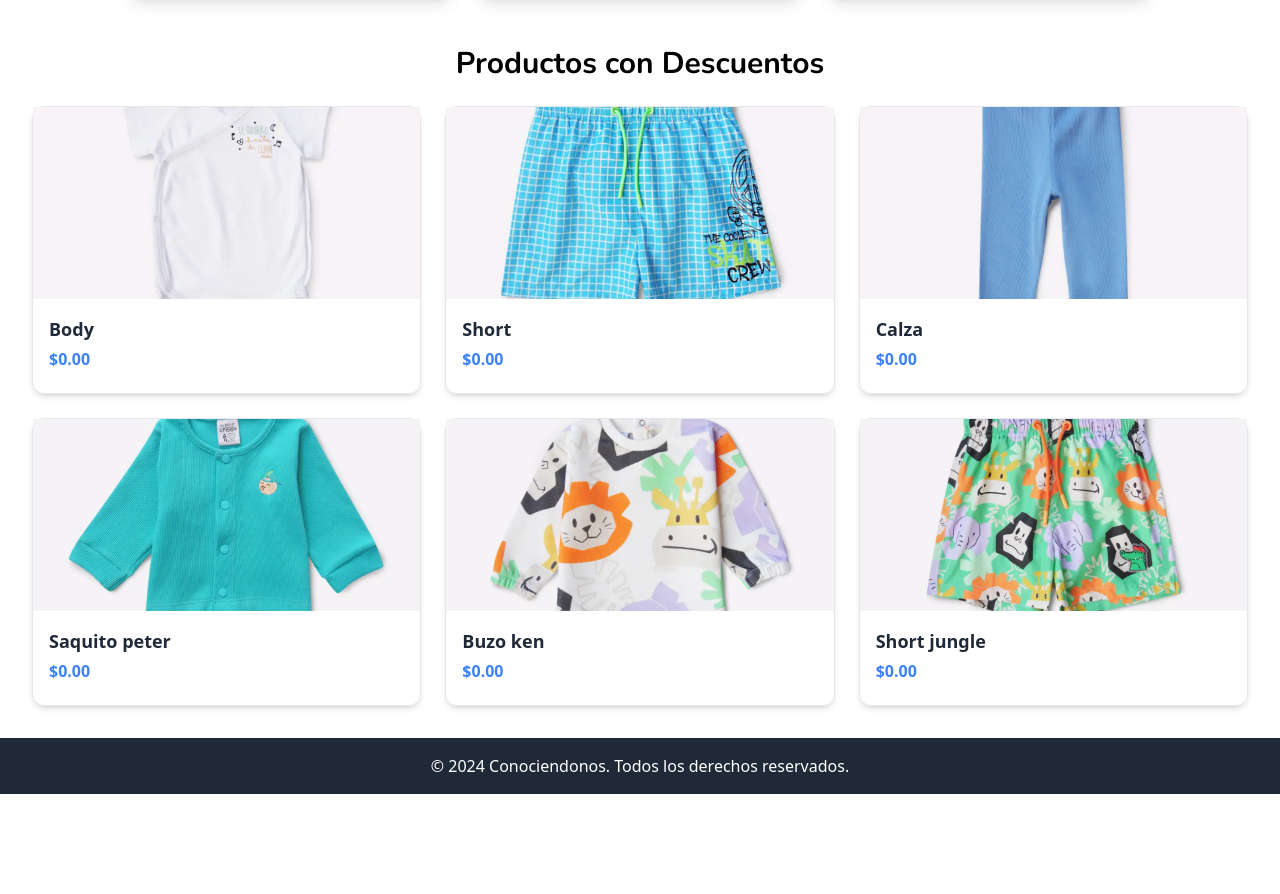
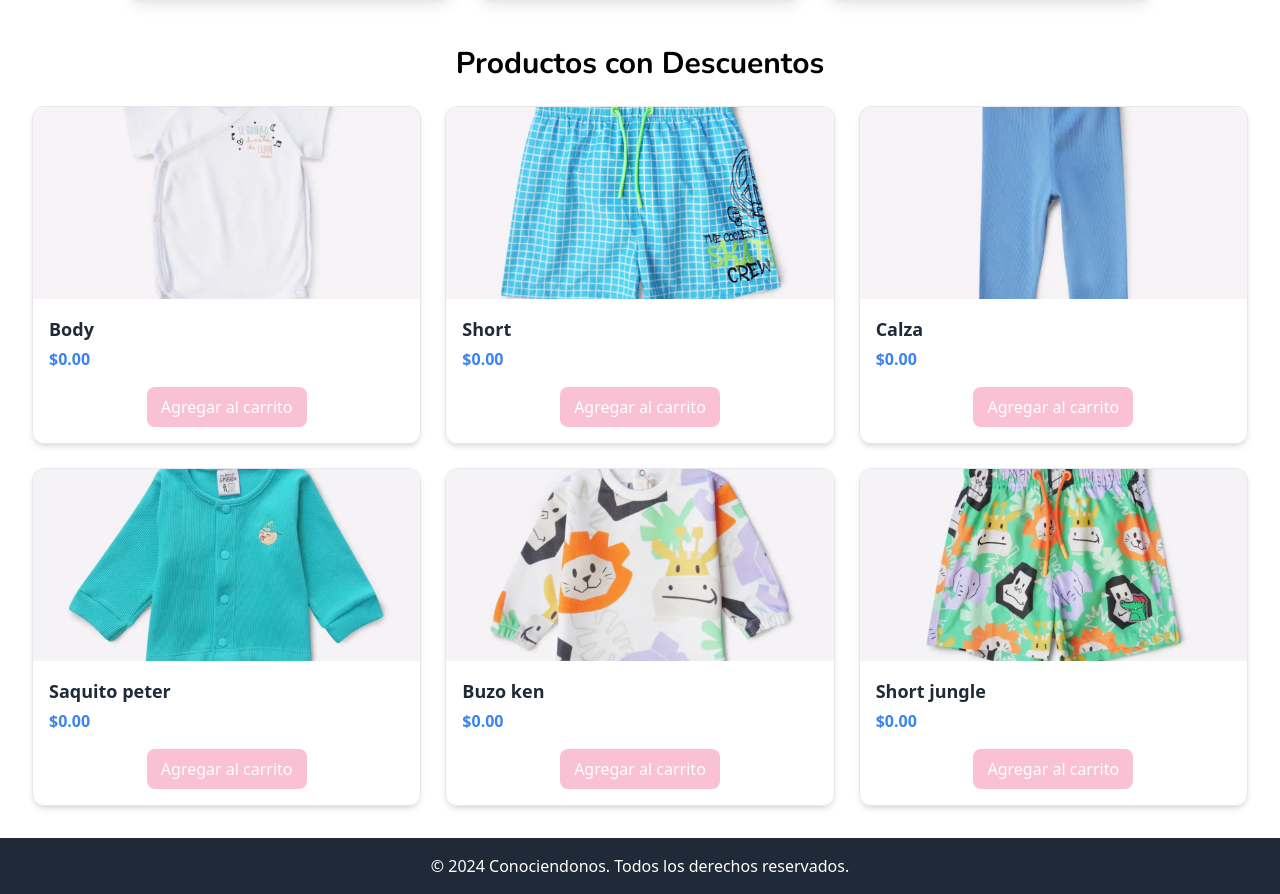
Before and after one commit to francoarmando1911/conociendonos-tienda, a React (Vite) app: page / in a window 1280 px wide. Shown: the part 850-1744 px from the top of the page. Before the commit the page ends 1644 px from the top, so only its background shows below. Built offline with nearby package versions, Linux system fonts and the light colour scheme.

Commit message:
Correcciones en productBox y agregue boton de agregar al carrito

```diff
--- a/src/App.tsx
+++ b/src/App.tsx
@@ -12,7 +12,7 @@ import Login from './pages/login';
 
 function App() {
   const [cartItems, setCartItems] = useState(0);
-  const [isMenuOpen] = useState(false);
+  //const [isMenuOpen] = useState(false);
 
   const addToCart = () => {
     setCartItems(cartItems + 1);
--- a/src/components/ProductBox.tsx
+++ b/src/components/ProductBox.tsx
@@ -18,7 +18,7 @@ const ProductBox: React.FC<ProductBoxProps> = ({ image, hoverImage, title, price
 
     return (
         <div
-            className="border rounded-xl shadow-md hover:shadow-lg transition duration-300 cursor-pointer min-h-72"
+            className="border rounded-xl shadow-md hover:shadow-lg transition duration-300 cursor-pointer min-h-72 overflow-hidden"
             onClick={onClick}
             onMouseEnter={handleMouseEnter}
             onMouseLeave={handleMouseLeave}
@@ -37,6 +37,15 @@ const ProductBox: React.FC<ProductBoxProps> = ({ image, hoverImage, title, price
                 <h3 className="text-lg font-semibold text-gray-800">{title}</h3>
                 <p className="text-blue-500 font-bold mt-1">${price.toFixed(2)}</p>
             </div>
+
+            <div className="flex justify-center mb-4">
+                <button className="w-40 bg-[#f9c1d3] text-white py-2 rounded-lg hover:bg-blue-400 focus:outline-none focus:ring-2 focus:ring-blue-500">
+                    Agregar al carrito
+                </button>
+
+            </div>
+
+
         </div>
     );
 };
```
Also changed, not shown: 1 other file (tests, documents, lock files or other folders).
